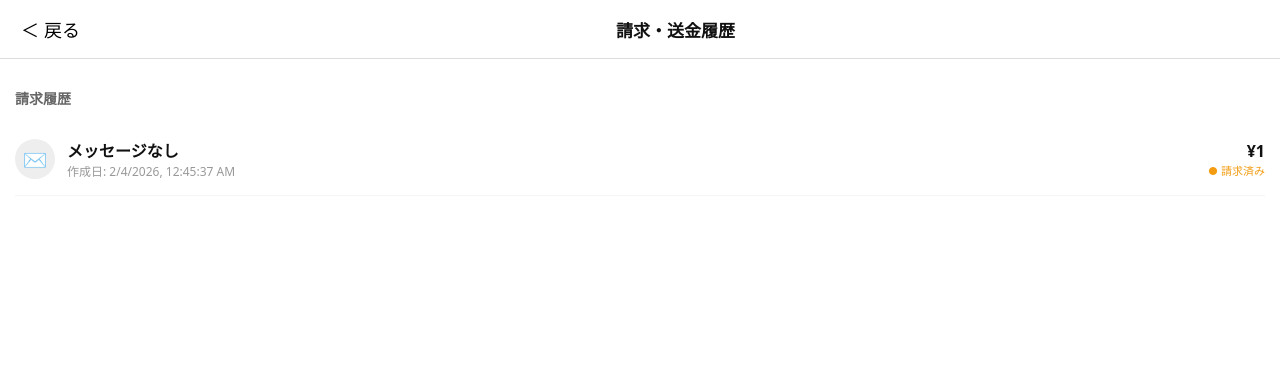
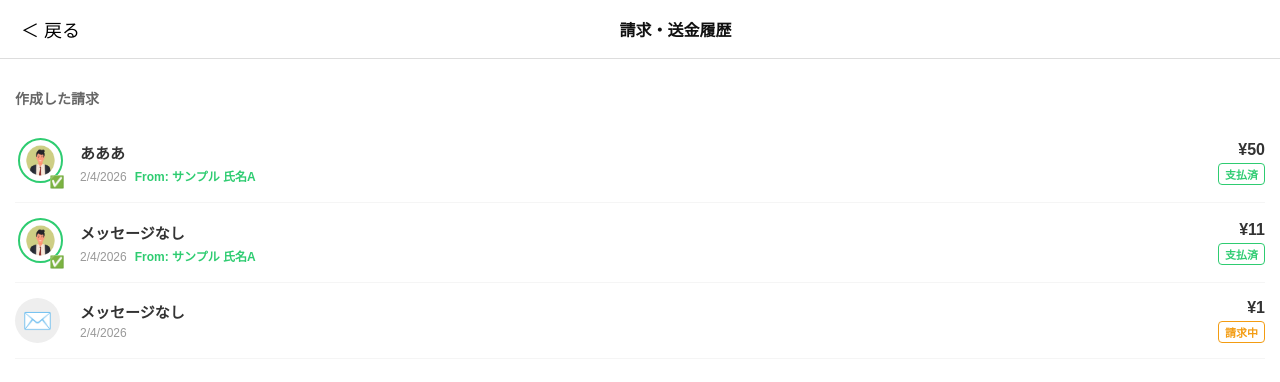
Before and after one commit to Bridge-wkk/team-vitamin-sea-project, a React (Create React App) app: page /transactionhistory in a window 1280 px wide. Shown: the top 382 px of the page. Built offline with nearby package versions, Linux system fonts and the light colour scheme; data requests are answered from the project's data file; sample sign-in values are in the browser's storage.

Commit message:
請求履歴

```diff
--- a/src/CreateRequest.js
+++ b/src/CreateRequest.js
@@ -1,4 +1,3 @@
-// src/CreateRequest.js
 import React, { useState } from "react";
 import { useNavigate } from "react-router-dom";
 import "./App.css";
@@ -11,46 +10,45 @@ const CreateRequest = ({ loginUser }) => {
   const [message, setMessage] = useState("");
 
   const handleCreate = async () => {
-    if (!loginUser) {
-      alert("ログイン情報が取得できません。一度トップに戻ってください。");
-      return;
-    }
     if (!amount) return;
 
+    // 1. 保存するデータの準備
     const requestData = {
       requesterId: loginUser.id,
       requesterName: loginUser.name,
       amount: Number(amount),
       message,
-
-      createdAt: new Date().toLocaleString('ja-JP')
+      createdAt: new Date().toISOString(),
+      status: "pending", // ★初期状態は「未払い」
+      payerId: null      // ★支払人はまだいない
     };
 
     try {
-      // db.json に保存
-      await fetch("http://localhost:3010/requests", {
+      // 2. db.json の requests に保存 (POST)
+      const response = await fetch("http://localhost:3010/requests", {
         method: "POST",
         headers: { "Content-Type": "application/json" },
-        body: JSON.stringify(requestData),
+        body: JSON.stringify(requestData)
       });
 
-      // ★請求リンク生成：requesterId を追加（これが重要）
-      const link = `/payrequest?requesterId=${encodeURIComponent(
-        loginUser.id
-      )}&from=${encodeURIComponent(loginUser.name)}&amount=${encodeURIComponent(
-        amount
-      )}&message=${encodeURIComponent(message)}`;
+      // 3. 保存されたデータ（自動発行されたid付き）を受け取る
+      const newRequest = await response.json();
+
+      // 4. URLに requestId を含めてリンクを作成
+      // これにより、支払う側が「どの請求に対する支払いか」を特定できるようになります
+      const link = `/payrequest?requesterId=${loginUser.id}&from=${encodeURIComponent(
+        loginUser.name
+      )}&amount=${amount}&message=${encodeURIComponent(message)}&requestId=${newRequest.id}`;
 
       navigate("/requestcomplete", {
-        state: { link },
+        state: { link }
       });
+
     } catch (err) {
       alert("請求の保存に失敗しました");
       console.error(err);
     }
   };
-
-  if (!loginUser) return <div className="page">読み込み中...</div>;
 
   return (
     <div className="page">
--- a/src/PayRequest.js
+++ b/src/PayRequest.js
@@ -1,4 +1,3 @@
-// src/PayRequest.js
 import React, { useEffect, useState } from "react";
 import { useNavigate, useSearchParams, useLocation } from "react-router-dom";
 
@@ -7,6 +6,8 @@ const PayRequest = ({ loginUser }) => {
   const location = useLocation();
   const [params] = useSearchParams();
 
+  // URLパラメータの取得
+  const requestId = params.get("requestId"); // ★重要：請求データのID
   const requesterId = params.get("requesterId") ?? "";
   const requesterNameFromQuery = params.get("from") ?? "";
   const amountStr = params.get("amount") ?? "0";
@@ -15,25 +16,25 @@ const PayRequest = ({ loginUser }) => {
 
   const [selectedUser, setSelectedUser] = useState(null);
 
-  // 1) 未ログインならログインへ飛ばす（戻り先付き）
+  // 1. 未ログイン時のリダイレクト処理（元の場所を記憶）
   useEffect(() => {
     if (!loginUser) {
       navigate("/", {
         replace: true,
-        state: { redirectTo: location.pathname + location.search },
+        state: { from: location }, // ログイン後に戻ってこれるようにする
       });
     }
-  }, [loginUser, navigate, location.pathname, location.search]);
+  }, [loginUser, navigate, location]);
 
-  // 2) ログイン後：requesterId から friends を取得して icon を決める
+  // 2. 請求者（相手）の情報を取得
   useEffect(() => {
     if (!loginUser) return;
 
-    // requesterId が無い古いリンク対策（最低限表示はできるようにする）
+    // requesterIdがない場合（古いリンクなど）のフォールバック
     if (!requesterId) {
       setSelectedUser({
         name: requesterNameFromQuery,
-        icon: "/images/human1.png", // フォールバック（適宜変更OK）
+        icon: "/images/human1.png",
       });
       return;
     }
@@ -41,9 +42,11 @@ const PayRequest = ({ loginUser }) => {
     fetch(`http://localhost:3010/friends/${requesterId}`)
       .then((res) => res.json())
       .then((friend) => {
+        // 相手の現在の残高なども含めてセットする
         setSelectedUser({
-          name: friend?.name ?? requesterNameFromQuery,
-          icon: friend?.icon ?? "/images/human1.png",
+          ...friend,
+          name: friend.name || requesterNameFromQuery,
+          icon: friend.icon || "/images/human1.png"
         });
       })
       .catch((err) => {
@@ -55,51 +58,105 @@ const PayRequest = ({ loginUser }) => {
       });
   }, [loginUser, requesterId, requesterNameFromQuery]);
 
-  // loginUser と selectedUser が揃うまで描画しない
-  if (!loginUser || !selectedUser) return null;
 
-  const handleSend = () => {
+  // --- 送金実行処理 ---
+  const handleSend = async () => {
+    if (!loginUser || !selectedUser) return;
+
+    // 残高不足チェック
+    if (Number(loginUser.balance) < amount) {
+      alert("残高が不足しています");
+      return;
+    }
+
+    try {
+      // (A) 自分の残高を減らす
+      const myNewBalance = Number(loginUser.balance) - amount;
+      await fetch(`http://localhost:3010/friends/${loginUser.id}`, {
+        method: 'PATCH',
+        headers: { 'Content-Type': 'application/json' },
+        body: JSON.stringify({ balance: myNewBalance }),
+      });
+
+      // (B) 相手（請求者）の残高を増やす
+      const partnerNewBalance = (Number(selectedUser.balance) || 0) + amount;
+      await fetch(`http://localhost:3010/friends/${requesterId}`, {
+        method: 'PATCH',
+        headers: { 'Content-Type': 'application/json' },
+        body: JSON.stringify({ balance: partnerNewBalance }),
+      });
+
+      // (C) 送金履歴(send1)への保存（TransactionHistoryとは別の送金ログ）
+      const sendData = {
+        senderId: loginUser.id,
+        senderName: loginUser.name,
+        receiverId: requesterId,
+        receiverName: selectedUser.name,
+        amount: amount,
+        message: message,
+        date: new Date().toLocaleString('ja-JP'),
+        type: "request_payment"
+      };
+      await fetch("http://localhost:3010/send1", {
+        method: "POST",
+        headers: { "Content-Type": "application/json" },
+        body: JSON.stringify(sendData)
+      });
+
+      // ★(D) 請求データのステータス更新 (ここがポイント！)
+      if (requestId) {
+        await fetch(`http://localhost:3010/requests/${requestId}`, {
+          method: 'PATCH',
+          headers: { 'Content-Type': 'application/json' },
+          body: JSON.stringify({
+            status: "paid",       // 支払い済みに変更
+            payerId: loginUser.id // 誰が払ったかを記録
+          }),
+        });
+      }
+
+      // 完了画面へ遷移
       navigate("/step6", {
         state: { selectedUser, amount, message },
       });
+
+    } catch (err) {
+      console.error("送金エラー", err);
+      alert("送金に失敗しました");
+    }
   };
+
+  // データ読み込み中は何も表示しない
+  if (!loginUser || !selectedUser) return null;
 
   return (
     <div style={{ padding: "20px", textAlign: "center" }}>
-      <button onClick={() => navigate("/home")}>＜ 戻る</button>
+      <button onClick={() => navigate("/home")} style={{ float: "left" }}>＜ 戻る</button>
+      <div style={{ clear: "both" }}></div>
 
-      <h3>{selectedUser.name} さんからの請求</h3>
-
-      {/* ★相手のアイコン（DB由来） */}
+      <div style={{ marginTop: "30px" }}>
         <img
           src={selectedUser.icon}
           alt=""
-        style={{
-          width: "70px",
-          height: "70px",
-          borderRadius: "50%",
-          objectFit: "cover",
-          marginTop: "12px",
-          marginBottom: "12px",
-        }}
+          style={{ width: "80px", height: "80px", borderRadius: "50%", objectFit: "cover", margin: "12px 0" }}
         />
+        <h3>{selectedUser.name} さんからの請求</h3>
+      </div>
 
       <p style={{ fontSize: "20px", fontWeight: "bold" }}>
-        {Number.isFinite(amount) ? amount.toLocaleString() : "0"} 円
+        {amount.toLocaleString()} 円
       </p>
 
-      {message && <p>「{message}」</p>}
+      {message && (
+         <div style={{ backgroundColor: "#f0f7ff", padding: "10px", borderRadius: "8px", display: "inline-block", marginTop: "10px" }}>
+          「{message}」
+        </div>
+      )}
+
+      <br />
 
       <button
-        style={{
-          marginTop: "20px",
-          padding: "12px 40px",
-          background: "#d32f2f",
-          color: "#fff",
-          border: "none",
-          borderRadius: "20px",
-          cursor: "pointer",
-        }}
+        style={{ marginTop: "30px", padding: "12px 40px", background: "#d32f2f", color: "#fff", border: "none", borderRadius: "20px", cursor: "pointer", fontSize: "16px", fontWeight: "bold" }}
         onClick={handleSend}
       >
         送金する
--- a/src/TransactionHistory.js
+++ b/src/TransactionHistory.js
@@ -3,64 +3,118 @@ import { useNavigate } from "react-router-dom";
 
 const TransactionHistory = ({ loginUser }) => {
   const navigate = useNavigate();
-  const [myRequests, setMyRequests] = useState([]); // 自分が送った請求
+  const [myRequests, setMyRequests] = useState([]);
+  const [friendsMap, setFriendsMap] = useState({}); // IDからユーザー情報を引く辞書
 
   useEffect(() => {
-    // 1. db.json の requests からデータを取得
+    // 1. 全ユーザー情報を取得して、IDで引ける辞書を作る
+    // これにより、payerId: "2" → "images/human2.png" が分かるようになります
+    fetch("http://localhost:3010/friends")
+      .then((res) => res.json())
+      .then((users) => {
+        const map = {};
+        users.forEach((u) => {
+          map[u.id] = u;
+        });
+        setFriendsMap(map);
+      });
+
+    // 2. 自分が作成した請求履歴を取得
     fetch("http://localhost:3010/requests")
       .then((res) => res.json())
       .then((data) => {
-        // 2. ログインユーザーが作成した請求だけをフィルタリング
-        const filtered = data.filter(req => req.requesterId === loginUser.id);
-        setMyRequests(filtered.reverse()); // 新しい順にする
+        // 自分のIDでフィルタリングし、新しい順に並び替え
+        const filtered = data.filter((req) => req.requesterId === loginUser.id);
+        const sorted = filtered.sort((a, b) => new Date(b.createdAt) - new Date(a.createdAt));
+        setMyRequests(sorted);
       });
   }, [loginUser.id]);
 
   return (
-    <div style={{ backgroundColor: '#fff', minHeight: '100vh' }}>
+    <div style={{ backgroundColor: '#fff', minHeight: '100vh', fontFamily: 'sans-serif' }}>
       {/* ヘッダー */}
       <div style={{ display: 'flex', alignItems: 'center', padding: '15px', borderBottom: '1px solid #ddd' }}>
-        <button onClick={() => navigate("/home")} style={{ background: 'none', border: 'none', fontSize: '18px' }}>＜ 戻る</button>
-        <h2 style={{ fontSize: '17px', margin: '0 auto' }}>請求・送金履歴</h2>
+        <button onClick={() => navigate("/home")} style={{ background: 'none', border: 'none', fontSize: '18px', cursor: 'pointer' }}>＜ 戻る</button>
+        <h2 style={{ fontSize: '16px', margin: '0 auto', fontWeight: 'bold' }}>請求・送金履歴</h2>
       </div>
 
       <div style={{ padding: '15px' }}>
-        <h3 style={{ fontSize: '14px', color: '#666', marginBottom: '15px' }}>請求履歴</h3>
+        <h3 style={{ fontSize: '14px', color: '#666', marginBottom: '15px' }}>作成した請求</h3>
 
-        {myRequests.map((req) => (
-          <div key={req.id} style={{
-            display: 'flex',
-            alignItems: 'center',
-            padding: '15px 0',
-            borderBottom: '1px solid #f5f5f5'
-          }}>
-            {/* 請求時のアイコン（固定、または友達リストから検索） */}
+        {myRequests.map((req) => {
+          // 支払い情報があるかチェック
+          const isPaid = req.status === "paid";
+          const payer = isPaid && req.payerId ? friendsMap[req.payerId] : null;
+
+          return (
+            <div key={req.id} style={{ display: 'flex', alignItems: 'center', padding: '15px 0', borderBottom: '1px solid #f5f5f5' }}>
+
+              {/* アイコン部分 */}
+              <div style={{ marginRight: '15px', width: '50px', textAlign: 'center' }}>
+                {isPaid && payer ? (
+                  // ★支払い済みなら、支払ってくれた人のアイコン
+                  <div style={{ position: 'relative', display: 'inline-block' }}>
+                    <img
+                      src={payer.icon}
+                      alt={payer.name}
+                      style={{ width: '45px', height: '45px', borderRadius: '50%', objectFit: 'cover', border: '2px solid #2ecc71' }}
+                    />
+                    <div style={{ position: 'absolute', bottom: -2, right: -2, background: '#fff', borderRadius: '50%', fontSize: '12px' }}>✅</div>
+                  </div>
+                ) : (
+                  // ★未払いならデフォルトの封筒アイコン
                   <div style={{
-              width: '40px', height: '40px', borderRadius: '50%',
-              backgroundColor: '#eee', marginRight: '12px',
-              display: 'flex', alignItems: 'center', justifyContent: 'center', fontSize: '20px'
+                    width: '45px', height: '45px', borderRadius: '50%', backgroundColor: '#eee',
+                    display: 'flex', alignItems: 'center', justifyContent: 'center', fontSize: '24px'
                   }}>
                     ✉️
                   </div>
+                )}
+              </div>
 
+              {/* 詳細テキスト */}
               <div style={{ flex: 1 }}>
-              <div style={{ fontWeight: 'bold' }}>{req.message || "メッセージなし"}</div>
-              <div style={{ fontSize: '12px', color: '#999' }}>
-                作成日: {new Date(req.createdAt).toLocaleString()}
+                <div style={{ fontWeight: 'bold', fontSize: '15px', color: '#333' }}>
+                  {req.message || "メッセージなし"}
+                </div>
+                <div style={{ fontSize: '12px', color: '#999', marginTop: '4px' }}>
+                  {new Date(req.createdAt).toLocaleDateString()}
+                  {/* 支払い済みなら名前も出す */}
+                  {isPaid && payer && (
+                    <span style={{ marginLeft: '8px', color: '#2ecc71', fontWeight: 'bold' }}>
+                      From: {payer.name}
+                    </span>
+                  )}
                 </div>
               </div>
 
+              {/* 金額とステータス */}
               <div style={{ textAlign: 'right' }}>
-              <div style={{ fontWeight: 'bold', fontSize: '16px' }}>
+                <div style={{ fontWeight: 'bold', fontSize: '16px', color: '#333' }}>
                   ¥{Number(req.amount).toLocaleString()}
                 </div>
-              <div style={{ fontSize: '11px', color: '#f39c12' }}>● 請求済み</div>
+                <div style={{
+                  fontSize: '11px',
+                  fontWeight: 'bold',
+                  marginTop: '4px',
+                  color: isPaid ? '#2ecc71' : '#f39c12',
+                  border: `1px solid ${isPaid ? '#2ecc71' : '#f39c12'}`,
+                  display: 'inline-block',
+                  padding: '2px 6px',
+                  borderRadius: '4px'
+                }}>
+                  {isPaid ? "支払済" : "請求中"}
                 </div>
               </div>
-        ))}
+
+            </div>
+          );
+        })}
 
         {myRequests.length === 0 && (
-          <p style={{ textAlign: 'center', color: '#999', marginTop: '30px' }}>履歴はありません</p>
+          <div style={{ textAlign: 'center', padding: '40px 0', color: '#999' }}>
+            <p>まだ請求履歴がありません</p>
+          </div>
         )}
       </div>
     </div>
--- a/src/db.json
+++ b/src/db.json
@@ -4,7 +4,7 @@
       "id": "1",
       "name": "サンプル 氏名A",
       "accountNumber": "1111111",
-      "balance": 30000,
+      "balance": 30061,
       "password": "passwordA",
       "icon": "/images/human1.png"
     },
@@ -73,11 +73,31 @@
       "amount": 1,
       "message": "",
       "createdAt": "2026-02-04T00:45:37.489Z"
+    },
+    {
+      "id": "9810",
+      "requesterId": "1",
+      "requesterName": "サンプル 氏名A",
+      "amount": 11,
+      "message": "",
+      "createdAt": "2026-02-04T02:28:28.196Z",
+      "status": "paid",
+      "payerId": "1"
+    },
+    {
+      "id": "42d4",
+      "requesterId": "1",
+      "requesterName": "サンプル 氏名A",
+      "amount": 50,
+      "message": "あああ",
+      "createdAt": "2026-02-04T02:29:33.951Z",
+      "status": "paid",
+      "payerId": "1"
     }
   ],
   "send1": [
     {
-      "id": 1,
+      "id": "1",
       "senderId": "1",
       "senderName": "サンプル 氏名A",
       "receiverId": "2",
@@ -86,6 +106,28 @@
       "message": "テスト送金です",
       "date": "2026/02/04 10:50:00",
       "type": "transfer"
+    },
+    {
+      "id": "5fe6",
+      "senderId": "1",
+      "senderName": "サンプル 氏名A",
+      "receiverId": "1",
+      "receiverName": "サンプル 氏名A",
+      "amount": 11,
+      "message": "",
+      "date": "2026/2/4 11:28:52",
+      "type": "request_payment"
+    },
+    {
+      "id": "3a5c",
+      "senderId": "1",
+      "senderName": "サンプル 氏名A",
+      "receiverId": "1",
+      "receiverName": "サンプル 氏名A",
+      "amount": 50,
+      "message": "あああ",
+      "date": "2026/2/4 11:29:52",
+      "type": "request_payment"
     }
   ]
 }
```
Lines whose indentation alone changed are shown as unchanged.
